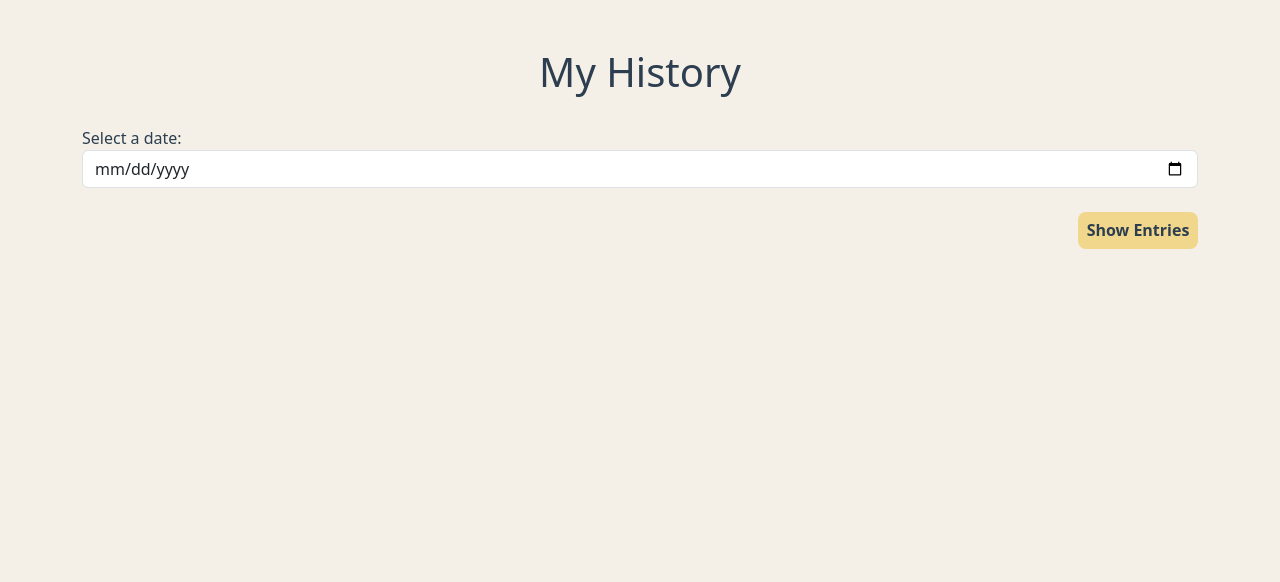
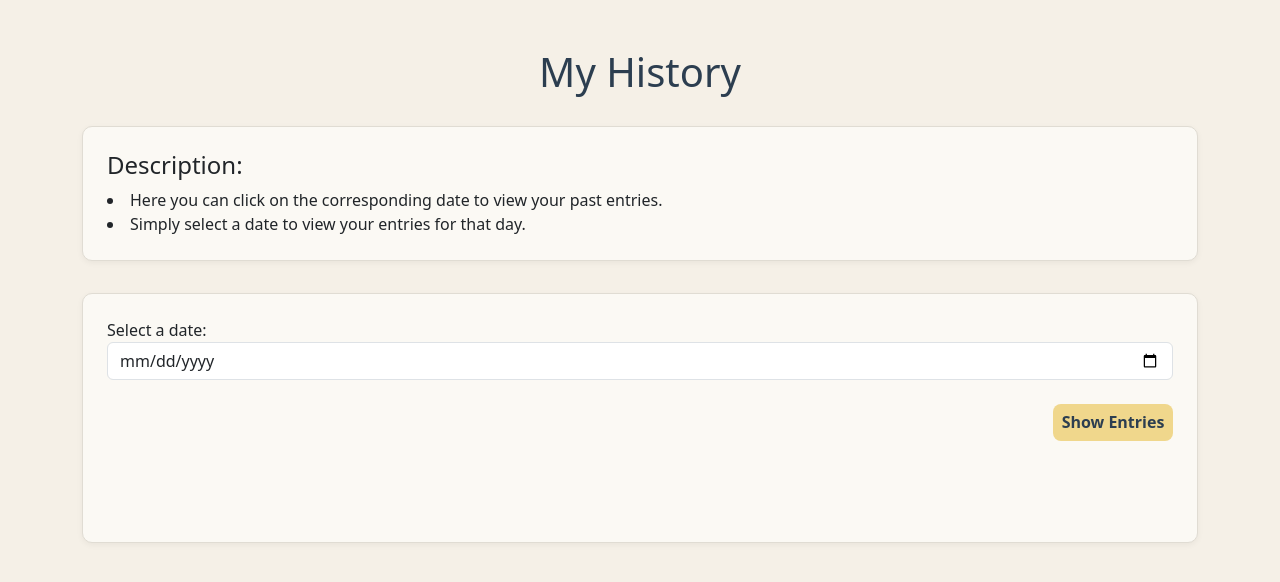
Before and after one commit to Keszamol/cs50x-project, a Flask app: page /history in a window 1280 px wide. Shown: the part 57-639 px from the top of the page. Run offline with Flask 3, Linux system fonts and the light colour scheme; the visitor is signed in with stand-in values (Sample User, id 1); some libraries are stand-ins or nearby versions.

Commit message:
History Beschreibung ergänzt

```diff
--- a/project/templates/history.html
+++ b/project/templates/history.html
@@ -3,6 +3,14 @@
 {% block body %}
     <h1>My History</h1>
 
+    <border class="card">
+      <h4>Description:</h4>
+      <li>Here you can click on the corresponding date to view your past entries.</li>
+      <li>Simply select a date to view your entries for that day.</li>
+    </border>
+
+
+    <border class="card">
     <form method="post" action="/history" class="mb-4">
         <label for="date">Select a date:</label>
         <input type="date" id="date" name="date" class="form-control" required>
@@ -11,10 +19,8 @@
           <button>Show Entries</button>
         </div>
     </form>
-
   {% if entry %}
-    <div class="card">
-        <p>{{ selected_date }}</p>
+        <h5>{{ selected_date }}</h5>
         <h4>Your Entry:</h4>
         <br>
 
@@ -47,10 +53,8 @@
             <td>{{ entry.highlight }}</td>
           </tbody>
         </table>
-    </div>
   {% elif searched %}
-  <div class="card">
       <p>No entry found for {{ selected_date }}.</p>
-  </div>
+  </border>
   {% endif %}
 {% endblock %}
```
Also changed, not shown: project/templates/todo.html (+3 -4 lines).
